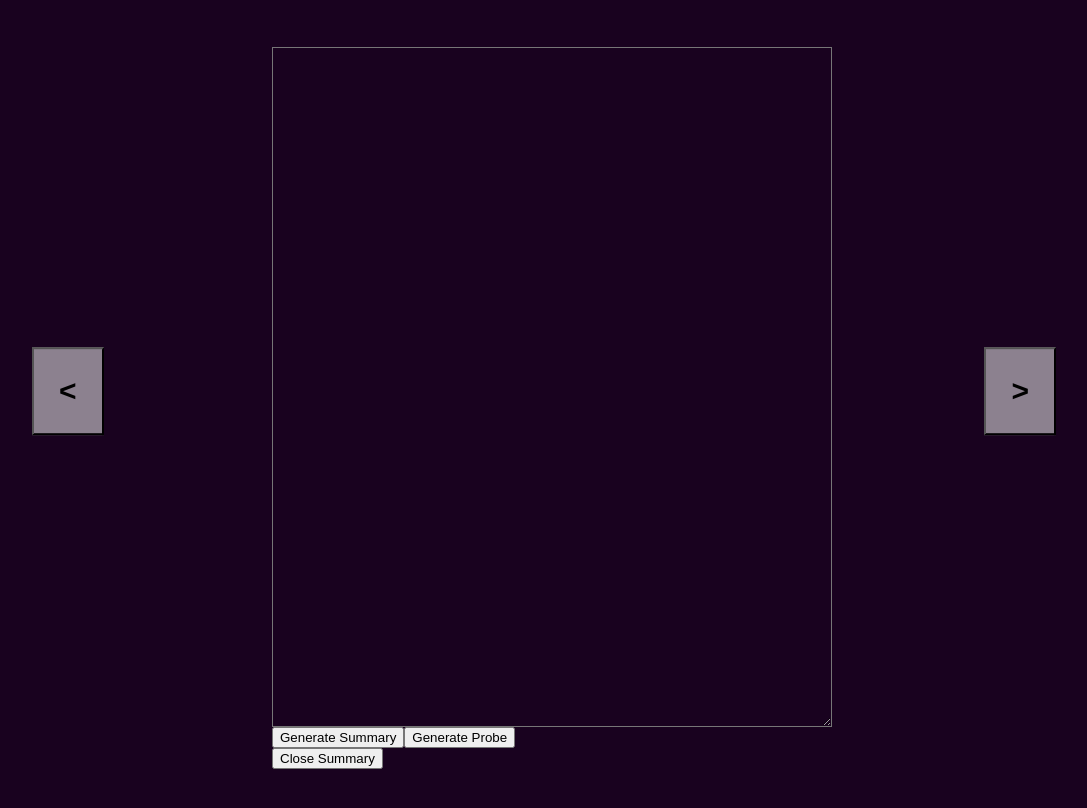
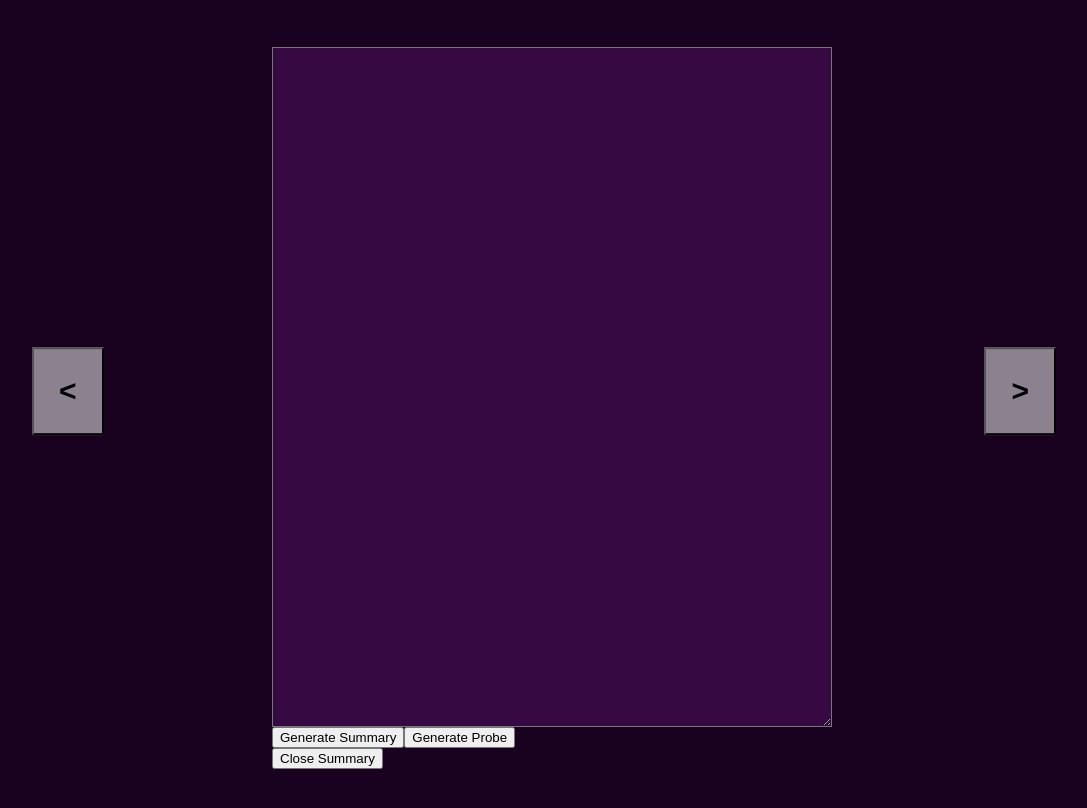
Before and after one commit to TadasL0/Solve, a React (Create React App) app: page / in a window 1280 px wide. Shown: the whole page, without its empty margins (96-1183 px from the left). Built offline with nearby package versions, Linux system fonts and the light colour scheme.

Commit message:
Lightened the text box a little bit

```diff
--- a/src/index.css
+++ b/src/index.css
@@ -42,7 +42,7 @@ body {
   align-items: center;
   justify-content: center;
   margin: 0 auto;
-  background-color: #19021f;
+  background-color: #370942;
 }
 
 .left-arrow, .right-arrow {
```
